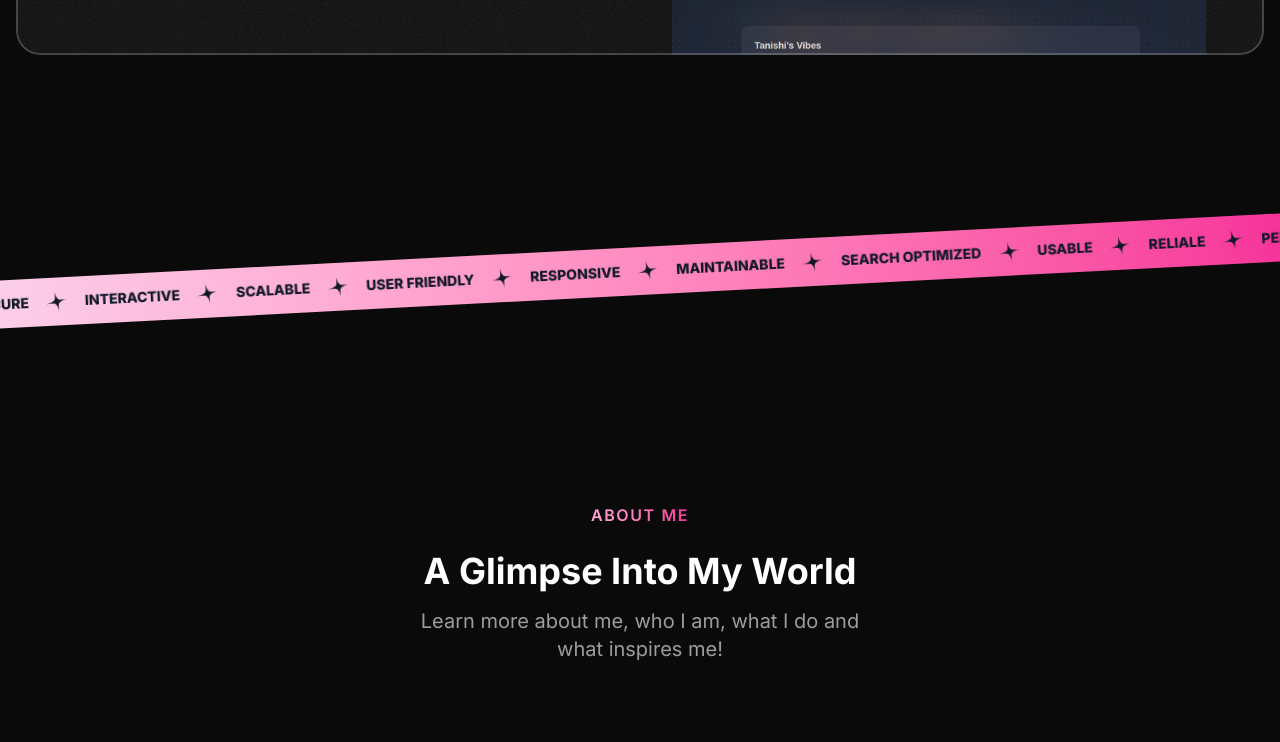
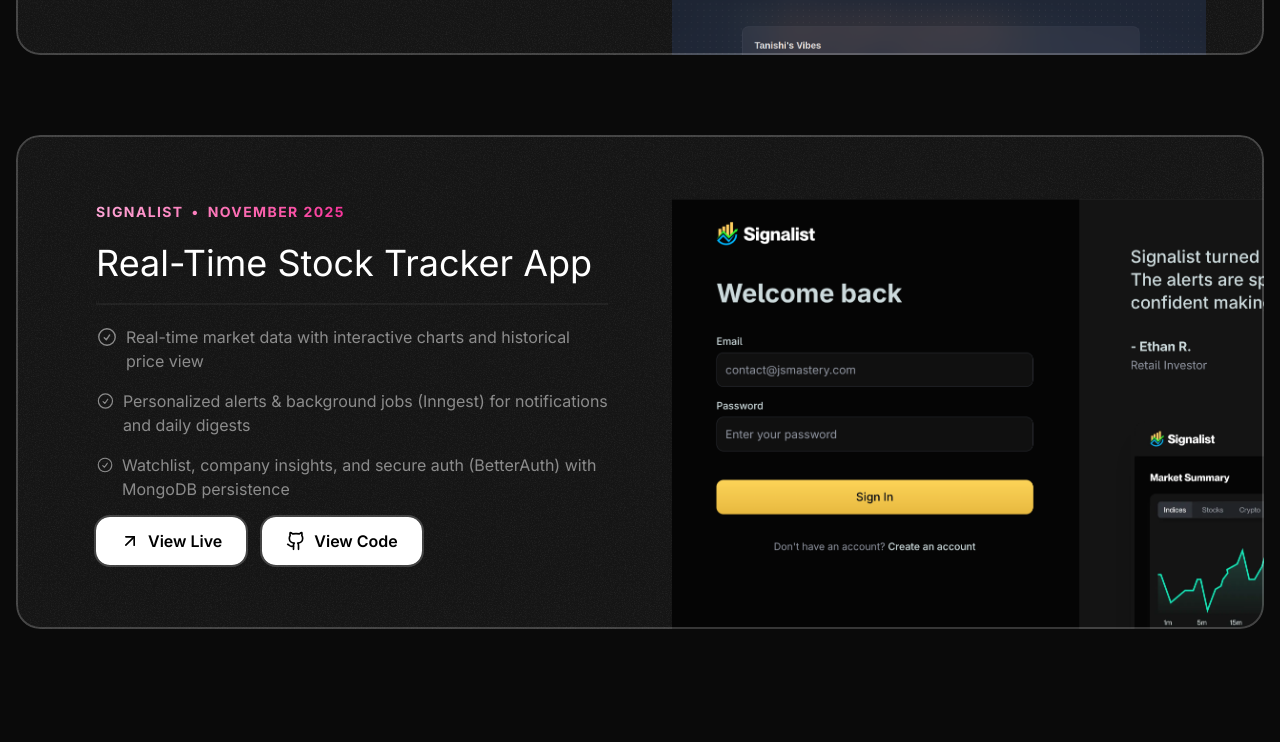
Before and after one commit to tanishijanweja/my_portfolio, a Next.js app: page / in a window 1280 px wide. Shown: the part 1321-2063 px from the top of the page. Built offline with nearby package versions, Linux system fonts and the light colour scheme; a web font is replaced by a local one.

Commit message:
new project added

```diff
--- a/src/sections/Projects.tsx
+++ b/src/sections/Projects.tsx
@@ -1,4 +1,5 @@
 import vibe from "@/assets/images/vibe.png";
+import signalist from "@/assets/images/signalist.png";
 import Image from "next/image";
 import CheckCircleIcon from "@/assets/icons/check-circle.svg";
 import { ArrowUpRight } from "lucide-react";
@@ -18,7 +19,30 @@
       { title: "Dynamic UI Previews" },
     ],
     link: "https://vibe-ucq3.vercel.app/",
+    code: "https://github.com/tanishijanweja/vibe",
     image: vibe,
+  },
+  {
+    name: "SIGNALIST",
+    year: "November 2025",
+    title: "Real-Time Stock Tracker App",
+    results: [
+      {
+        title:
+          "Real-time market data with interactive charts and historical price view",
+      },
+      {
+        title:
+          "Personalized alerts & background jobs (Inngest) for notifications and daily digests",
+      },
+      {
+        title:
+          "Watchlist, company insights, and secure auth (BetterAuth) with MongoDB persistence",
+      },
+    ],
+    link: "https://signalist-stock-tracker-app-eight.vercel.app",
+    code: "https://github.com/tanishijanweja/signalist_stock-tracker-app",
+    image: signalist,
   },
 ];
 
@@ -71,7 +95,7 @@
                       </button>
                     </a>
                     <a
-                      href={`https://github.com/tanishijanweja/vibe`}
+                      href={project.code}
                       target="_blank"
                       rel="noopener noreferrer"
                     >
```
Also changed, not shown: src/assets/images/signalist.png (added).
